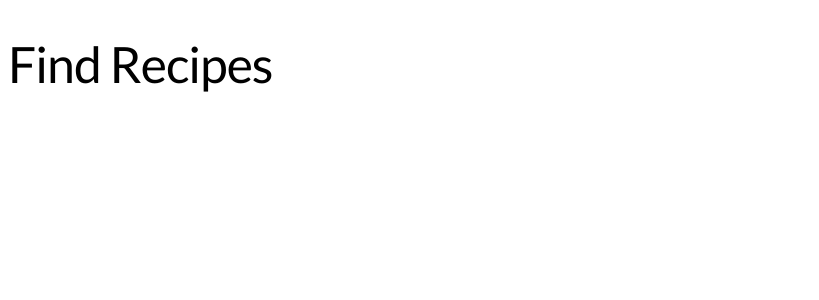
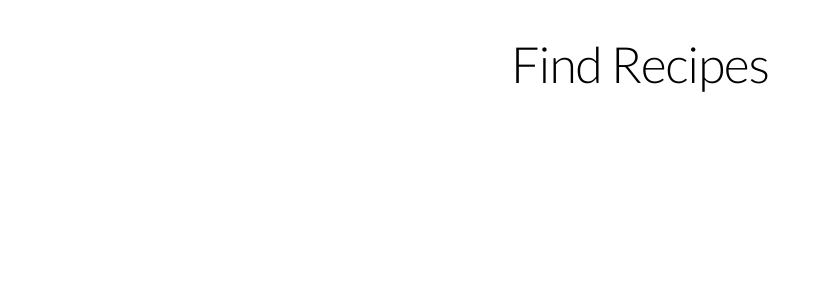
Before and after one commit to chalkworks/findrecip.es, a Vue app: page / in a window 1280 px wide. Shown: the top 300 px of the page, without its empty margins (0-819 px from the left). Built offline with nearby package versions, Linux system fonts and the light colour scheme; the HTML template or start-up script is replaced by a standard one.

Commit message:
setup stylus

```diff
--- a/index.html
+++ b/index.html
@@ -4,7 +4,7 @@
     <meta charset="utf-8">
     <meta name="viewport" content="width=device-width, initial-scale=1.0"/>
     <title>Find Recipes</title>
-    <link href="https://fonts.googleapis.com/css?family=Inconsolata|Lato" rel="stylesheet">
+    <link href="https://fonts.googleapis.com/css?family=Inconsolata|Lato:300,400" rel="stylesheet">
     <link rel="stylesheet" href="./static/css/wing.min.css">
   </head>
   <body>
--- a/src/components/Home.vue
+++ b/src/components/Home.vue
@@ -1,6 +1,11 @@
 <template>
-  <div class="home">
-    <h1>Find Recipes</h1>
+  <div class="home container">
+    <div class="text-center nav">
+      <div class="header">
+        <h1>Find Recipes</h1>
+        <p></p>
+      </div>
+    </div>
   </div>
 </template>
 
@@ -10,6 +15,11 @@ export default {
 }
 </script>
 
-<style scoped>
+<style scoped lang="stylus">
+.home
+  width 100%
 
+.header
+  h1
+    font-weight 300
 </style>
```
Also changed, not shown: package.json (+4 -3 lines).
